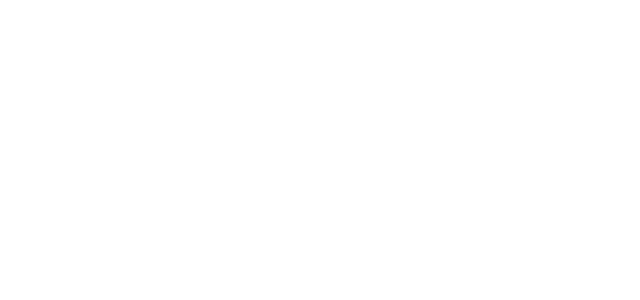
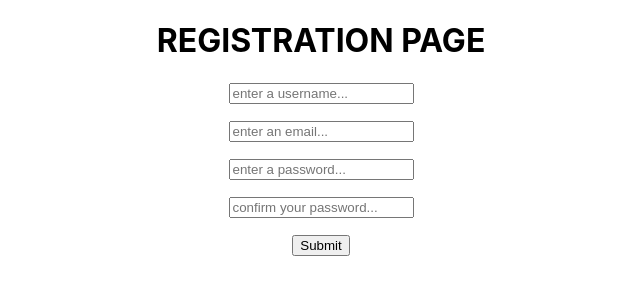
Before and after one commit to LKASTI/CS3354_Todo_Project, a React (Create React App) app: page /registration in a window 1280 px wide. Shown: the top 300 px of the page, without its empty margins (319-959 px from the left). Built offline with nearby package versions, Linux system fonts and the light colour scheme.

Commit message:
added basic account input boxes, most of input validation disregarding backend validation, links to next pages. Still need to implement backend and css styling

```diff
--- /dev/null
+++ b/src/components/AccountRegistrationForm.js
@@ -0,0 +1,52 @@
+import react, { useContext } from 'react'
+import { AppContext } from '../App'
+import {useForm} from 'react-hook-form'
+import { useNavigate } from 'react-router-dom'
+import * as yup from 'yup'
+import {yupResolver} from '@hookform/resolvers/yup'
+
+function AccountRegistrationForm(){
+    const {setUsername} = useContext(AppContext)
+    let navigate = useNavigate()
+
+    const schema = yup.object().shape({
+        username: yup.string().required("please enter a username")
+                            .min(5, "username must be at least 5 characters")
+                            .max(15, "username must be at most 15 characters"),
+        password: yup.string().required("please enter a password")
+                            .min(8, "password must be at least 8 characters")
+                            .max(15, "password must be at most 15 characters")
+                            .matches(/(?=.*[0-9])/, "password must contain at least 1 number")
+                            .matches(/\W+/, "password must contain at least one special character"),
+        confirmPassword: yup.string().oneOf([yup.ref("password")], "passwords must be identical").required("please confirm the password entered"),
+        email: yup.string().email().required("please enter an email"),
+      })
+
+    const {register, handleSubmit, formState: {errors}} = useForm({
+        resolver: yupResolver(schema)
+    })
+
+    const onSubmit = (data) =>{
+        setUsername(data.username)
+        //check if username or email already exists
+        return data? navigate("/confirmation") : console.log(data)
+        //need to send data to back end
+
+    }
+
+    return(
+        <form onSubmit={handleSubmit(onSubmit)}>
+            <input type="text" placeholder='enter a username...' {...register("username")}/>
+            <p>{errors.username?.message}</p>
+            <input type="text" placeholder='enter an email...' {...register("email")}/>
+            <p>{errors.email?.message}</p>
+            <input type="password" placeholder='enter a password...' {...register("password")}/>
+            <p>{errors.password?.message}</p>
+            <input type="password" placeholder='confirm your password...' {...register("confirmPassword")}/>
+            <p>{errors.confirmPassword?.message}</p>
+            <input type="submit" />
+        </form>
+    )
+}
+
+export default AccountRegistrationForm
--- a/src/components/LoginForm.js
+++ b/src/components/LoginForm.js
@@ -28,7 +28,7 @@
         <form onSubmit={handleSubmit(onSubmit)}>
             <input type="text" placeholder='username...' {...register("username")}/>
             <p>{errors.username?.message}</p>
-            <input type="text" placeholder='password...' {...register("password")}/>
+            <input type="password" placeholder='password...' {...register("password")}/>
             <p>{errors.password?.message}</p>
             <input type="submit" value="login"/>
         </form>
--- a/src/pages/AccountConfirmation.js
+++ b/src/pages/AccountConfirmation.js
@@ -1,10 +1,15 @@
-import React from 'react'
+import {useContext} from 'react'
 import { AppContext } from '../App'
+import { useNavigate } from 'react-router-dom'
 
 function AccountConfirmation(){
+    let navigate = useNavigate()
+
+    const {username} = useContext(AppContext)
     return(
         <div>
-
+            <h1>succesful account creation for {username}</h1>
+            <button onClick={() =>{navigate("/home")}}>continue</button>
         </div>
     )
 }
--- a/src/pages/AccountRegistration.js
+++ b/src/pages/AccountRegistration.js
@@ -1,10 +1,11 @@
 import React from 'react'
 import { AppContext } from '../App'
-
+import AccountRegistrationForm from '../components/AccountRegistrationForm'
 function AccountRegistration(){
     return(
         <div>
-
+            <h1>REGISTRATION PAGE</h1>
+            <AccountRegistrationForm/>
         </div>
     )
 }
--- a/src/pages/Home.js
+++ b/src/pages/Home.js
@@ -4,7 +4,7 @@
 
     return(
         <div>
-            HOME PAGE
+            <h1>HOME PAGE</h1>
         </div>
     )
 }
--- a/src/pages/Login.js
+++ b/src/pages/Login.js
@@ -10,7 +10,7 @@
     return(
         <div>
             <LoginForm/>
-            {/* <button onClick={() => {navigate("/home")}}>LOGIN</button> */}
+            <button onClick={() => {navigate("/registration")}}>sign-up</button>
         </div>
     )
 }
```
